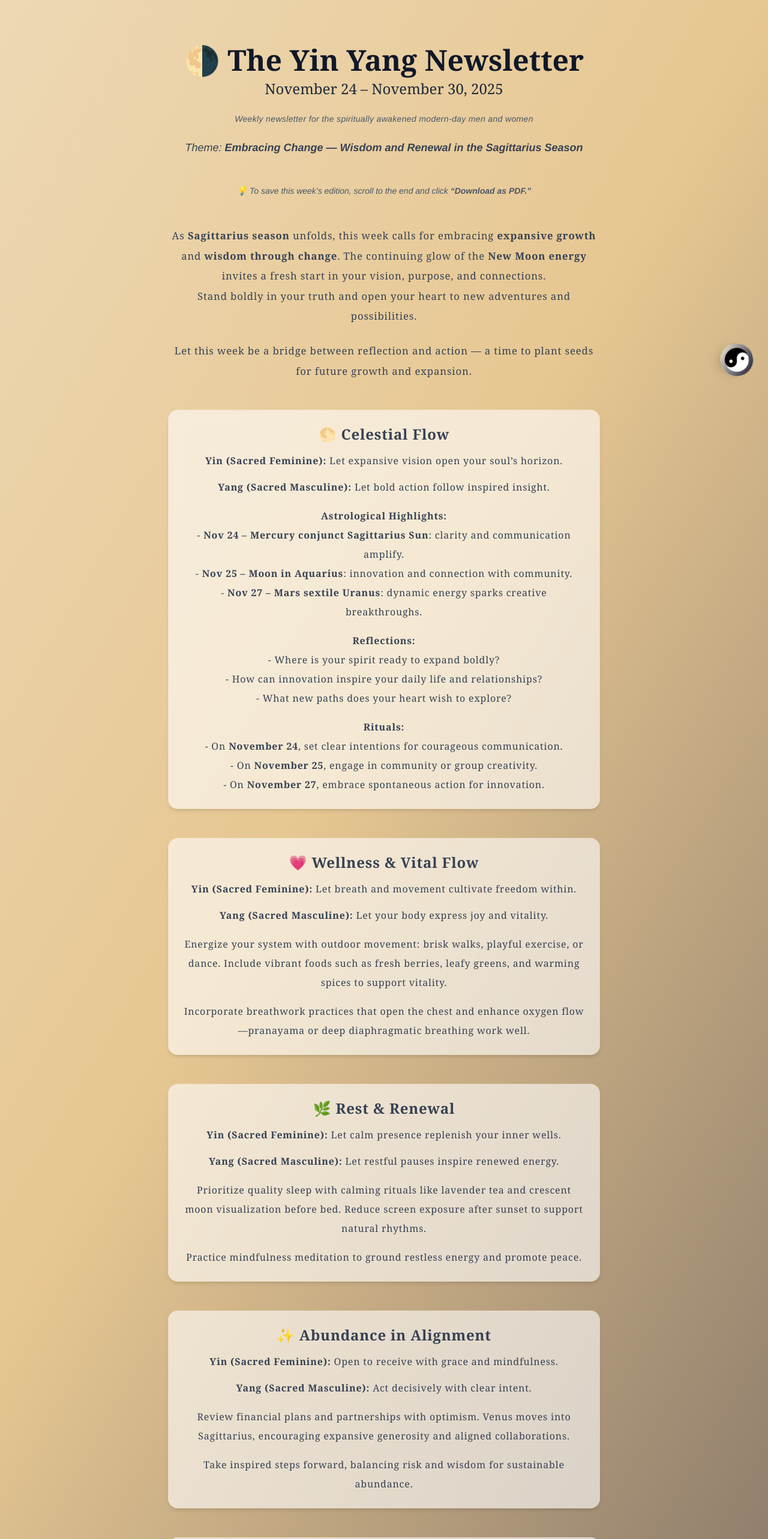
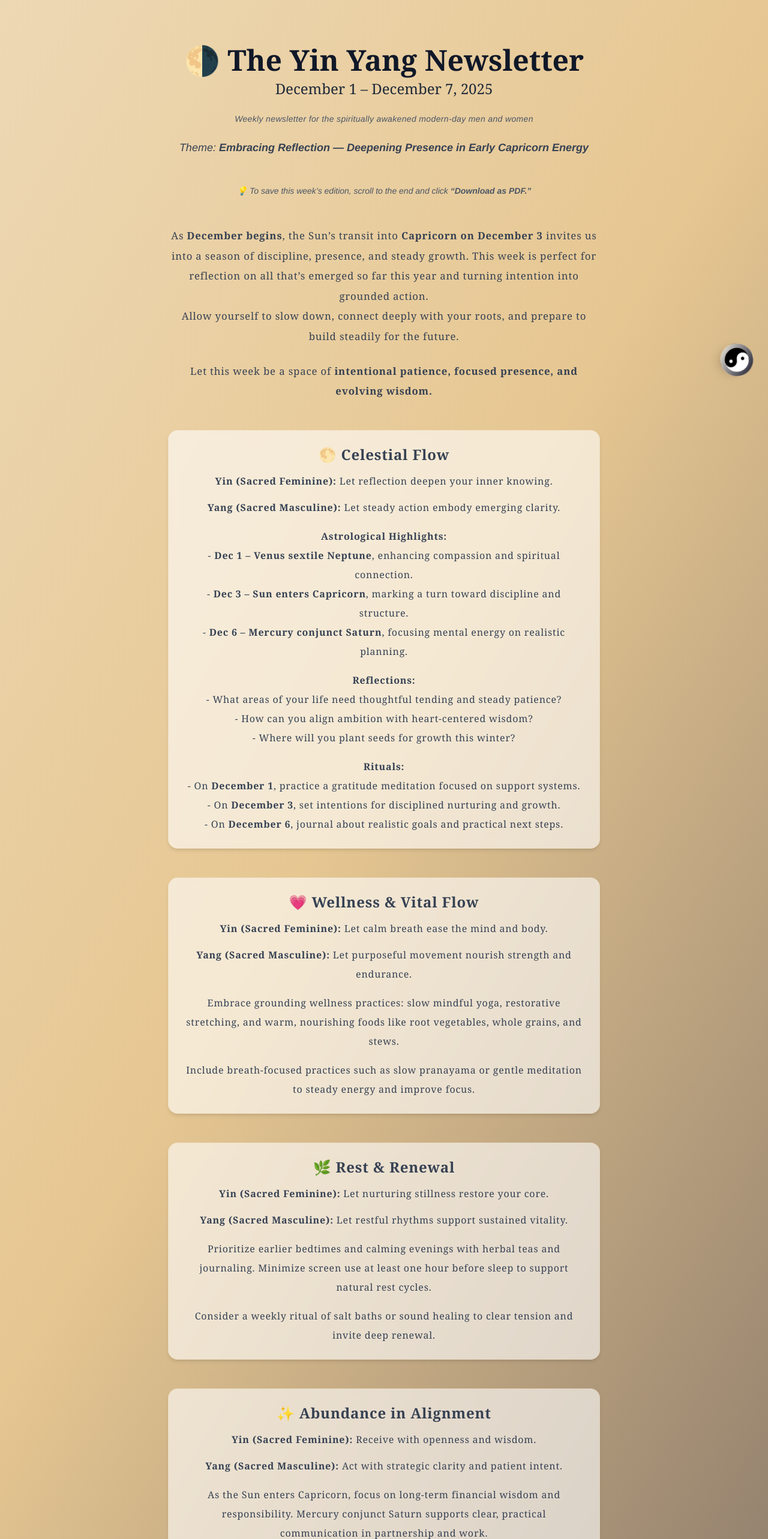
Before and after one commit to rajinipreethajohn/360-harmony-hub, a Next.js app: page /newsletter in a window 1280 px wide. Shown: the part 100-2666 px from the top of the page at 60% size. Built offline with nearby package versions, Linux system fonts and the light colour scheme.

Commit message:
'Dec1-7'

```diff
--- a/app/newsletter/page.tsx
+++ b/app/newsletter/page.tsx
@@ -24,7 +24,7 @@ export default function NewsletterPage() {
         </h1>
 
         <h2 className="text-2xl font-serif text-gray-800 mb-1">
-          November 24 – November 30, 2025
+          December 1 – December 7, 2025
         </h2>
 
         <p className="italic text-sm text-gray-600 tracking-wide my-6">
@@ -34,7 +34,9 @@ export default function NewsletterPage() {
 
         <p className="italic text-lg text-gray-700">
           Theme:{" "}
-          <b>Embracing Change — Wisdom and Renewal in the Sagittarius Season</b>
+          <b>
+            Embracing Reflection — Deepening Presence in Early Capricorn Energy
+          </b>
         </p>
       </motion.div>
 
@@ -54,17 +56,18 @@ export default function NewsletterPage() {
       >
         <div className="text-center max-w-3xl mx-auto leading-loose text-[1.05rem] font-serif text-gray-700 tracking-wider">
           <p className="mb-6">
-            As <b>Sagittarius season</b> unfolds, this week calls for embracing{" "}
-            <b>expansive growth</b> and <b>wisdom through change</b>. The
-            continuing glow of the <b>New Moon energy</b> invites a fresh start
-            in your vision, purpose, and connections.
+            As <b>December begins</b>, the Sun’s transit into{" "}
+            <b>Capricorn on December 3</b> invites us into a season of
+            discipline, presence, and steady growth. This week is perfect for
+            reflection on all that’s emerged so far this year and turning
+            intention into grounded action.
             <br />
-            Stand boldly in your truth and open your heart to new adventures and
-            possibilities.
+            Allow yourself to slow down, connect deeply with your roots, and
+            prepare to build steadily for the future.
           </p>
           <p>
-            Let this week be a bridge between reflection and action — a time to
-            plant seeds for future growth and expansion.
+            Let this week be a space of{" "}
+            <b>intentional patience, focused presence, and evolving wisdom.</b>
           </p>
         </div>
       </motion.div>
@@ -73,142 +76,141 @@ export default function NewsletterPage() {
       {[
         {
           title: "🌕 Celestial Flow",
-          yin: "Let expansive vision open your soul’s horizon.",
-          yang: "Let bold action follow inspired insight.",
+          yin: "Let reflection deepen your inner knowing.",
+          yang: "Let steady action embody emerging clarity.",
           content: (
             <>
               <p className="mt-4">
                 <b>Astrological Highlights:</b>
-                <br />- <b>Nov 24 – Mercury conjunct Sagittarius Sun</b>:
-                clarity and communication amplify.
-                <br />- <b>Nov 25 – Moon in Aquarius</b>: innovation and
-                connection with community.
-                <br />- <b>Nov 27 – Mars sextile Uranus</b>: dynamic energy
-                sparks creative breakthroughs.
+                <br />- <b>Dec 1 – Venus sextile Neptune</b>, enhancing
+                compassion and spiritual connection.
+                <br />- <b>Dec 3 – Sun enters Capricorn</b>, marking a turn
+                toward discipline and structure.
+                <br />- <b>Dec 6 – Mercury conjunct Saturn</b>, focusing mental
+                energy on realistic planning.
               </p>
               <p className="mt-4">
                 <b>Reflections:</b>
                 <br />
-                - Where is your spirit ready to expand boldly?
+                - What areas of your life need thoughtful tending and steady
+                patience?
                 <br />
-                - How can innovation inspire your daily life and relationships?
-                <br />- What new paths does your heart wish to explore?
+                - How can you align ambition with heart-centered wisdom?
+                <br />- Where will you plant seeds for growth this winter?
               </p>
               <p className="mt-4">
                 <b>Rituals:</b>
-                <br />- On <b>November 24</b>, set clear intentions for
-                courageous communication.
-                <br />- On <b>November 25</b>, engage in community or group
-                creativity.
-                <br />- On <b>November 27</b>, embrace spontaneous action for
-                innovation.
+                <br />- On <b>December 1</b>, practice a gratitude meditation
+                focused on support systems.
+                <br />- On <b>December 3</b>, set intentions for disciplined
+                nurturing and growth.
+                <br />- On <b>December 6</b>, journal about realistic goals and
+                practical next steps.
               </p>
             </>
           ),
         },
         {
           title: "💗 Wellness & Vital Flow",
-          yin: "Let breath and movement cultivate freedom within.",
-          yang: "Let your body express joy and vitality.",
+          yin: "Let calm breath ease the mind and body.",
+          yang: "Let purposeful movement nourish strength and endurance.",
           content: (
             <>
               <p className="mt-4">
-                Energize your system with outdoor movement: brisk walks, playful
-                exercise, or dance. Include vibrant foods such as fresh berries,
-                leafy greens, and warming spices to support vitality.
+                Embrace grounding wellness practices: slow mindful yoga,
+                restorative stretching, and warm, nourishing foods like root
+                vegetables, whole grains, and stews.
               </p>
               <p className="mt-4">
-                Incorporate breathwork practices that open the chest and enhance
-                oxygen flow—pranayama or deep diaphragmatic breathing work well.
+                Include breath-focused practices such as slow pranayama or
+                gentle meditation to steady energy and improve focus.
               </p>
             </>
           ),
         },
         {
           title: "🌿 Rest & Renewal",
-          yin: "Let calm presence replenish your inner wells.",
-          yang: "Let restful pauses inspire renewed energy.",
+          yin: "Let nurturing stillness restore your core.",
+          yang: "Let restful rhythms support sustained vitality.",
           content: (
             <>
               <p className="mt-4">
-                Prioritize quality sleep with calming rituals like lavender tea
-                and crescent moon visualization before bed. Reduce screen
-                exposure after sunset to support natural rhythms.
+                Prioritize earlier bedtimes and calming evenings with herbal
+                teas and journaling. Minimize screen use at least one hour
+                before sleep to support natural rest cycles.
               </p>
               <p className="mt-4">
-                Practice mindfulness meditation to ground restless energy and
-                promote peace.
+                Consider a weekly ritual of salt baths or sound healing to clear
+                tension and invite deep renewal.
               </p>
             </>
           ),
         },
         {
           title: "✨ Abundance in Alignment",
-          yin: "Open to receive with grace and mindfulness.",
-          yang: "Act decisively with clear intent.",
+          yin: "Receive with openness and wisdom.",
+          yang: "Act with strategic clarity and patient intent.",
           content: (
             <>
               <p className="mt-4">
-                Review financial plans and partnerships with optimism. Venus
-                moves into Sagittarius, encouraging expansive generosity and
-                aligned collaborations.
+                As the Sun enters Capricorn, focus on long-term financial wisdom
+                and responsibility. Mercury conjunct Saturn supports clear,
+                practical communication in partnership and work.
               </p>
               <p className="mt-4">
-                Take inspired steps forward, balancing risk and wisdom for
-                sustainable abundance.
+                Take steady steps toward goals, balancing ambition with
+                self-care and integrity.
               </p>
             </>
           ),
         },
         {
           title: "🧘 Stillness & Power",
-          yin: "Sink into the strength of your centered core.",
-          yang: "Radiate calm confidence in all your actions.",
+          yin: "Sink into the grounding warmth within you.",
+          yang: "Radiate calm, confident strength outward.",
           content: (
             <>
               <p className="mt-4">
-                Visualize energy flowing freely yet rooted firmly within. Use
-                grounding meditation to balance the fire of expansion with the
-                calm of presence.
+                Visualize roots growing deep beneath you, anchoring your
+                empowered presence. Use meditation and centered breathing to
+                balance focus and relaxation.
               </p>
               <p className="mt-4">
-                <b>Affirm:</b> “I ground myself in courage and move with
-                clarity.”
+                <b>Affirm:</b> “I am grounded, patient, and steadily growing.”
                 <br />
-                <b>Prompt:</b> Where will your courage lead you this week?
+                <b>Prompt:</b> What steady growth will you nurture this week?
               </p>
             </>
           ),
         },
         {
           title: "🌟 Sacred Affirmation",
-          yin: "Let your spirit soar with fearless grace.",
-          yang: "Let your actions reflect deep authenticity.",
+          yin: "Let steady patience be your guiding light.",
+          yang: "Let your actions reflect honest intention.",
           content: (
             <>
               <p className="mt-4 italic">
-                “With open heart and steady steps, I embrace the flow of
-                change.”
+                “With grounded roots and open heart, I build my future wisely.”
               </p>
               <p className="mt-4">
-                Recite this daily to anchor courage and authenticity in your
-                journey.
+                Repeat this affirmation each day to embody focus and presence.
               </p>
             </>
           ),
         },
         {
           title: "🔮 A Final Whisper",
-          yin: "Let renewal be the fertile soil of your evolution.",
-          yang: "Let inspired action guide your impending growth.",
+          yin: "Let wisdom and patience sow seeds for lasting change.",
+          yang: "Let steady effort guide your unfolding path.",
           content: (
             <>
               <p className="mt-4 italic">
-                “This week, I stand ready — anchored, inspired, and alive.”
+                “This week, I embrace reflection and steady action — anchored,
+                aligned, alive.”
               </p>
               <p className="mt-4">
-                As the Sagittarius sun shines warmly, open to possibility and
-                purposeful direction.
+                As early Capricorn energy sets in, open to growth through
+                presence and intention.
               </p>
             </>
           ),
```
